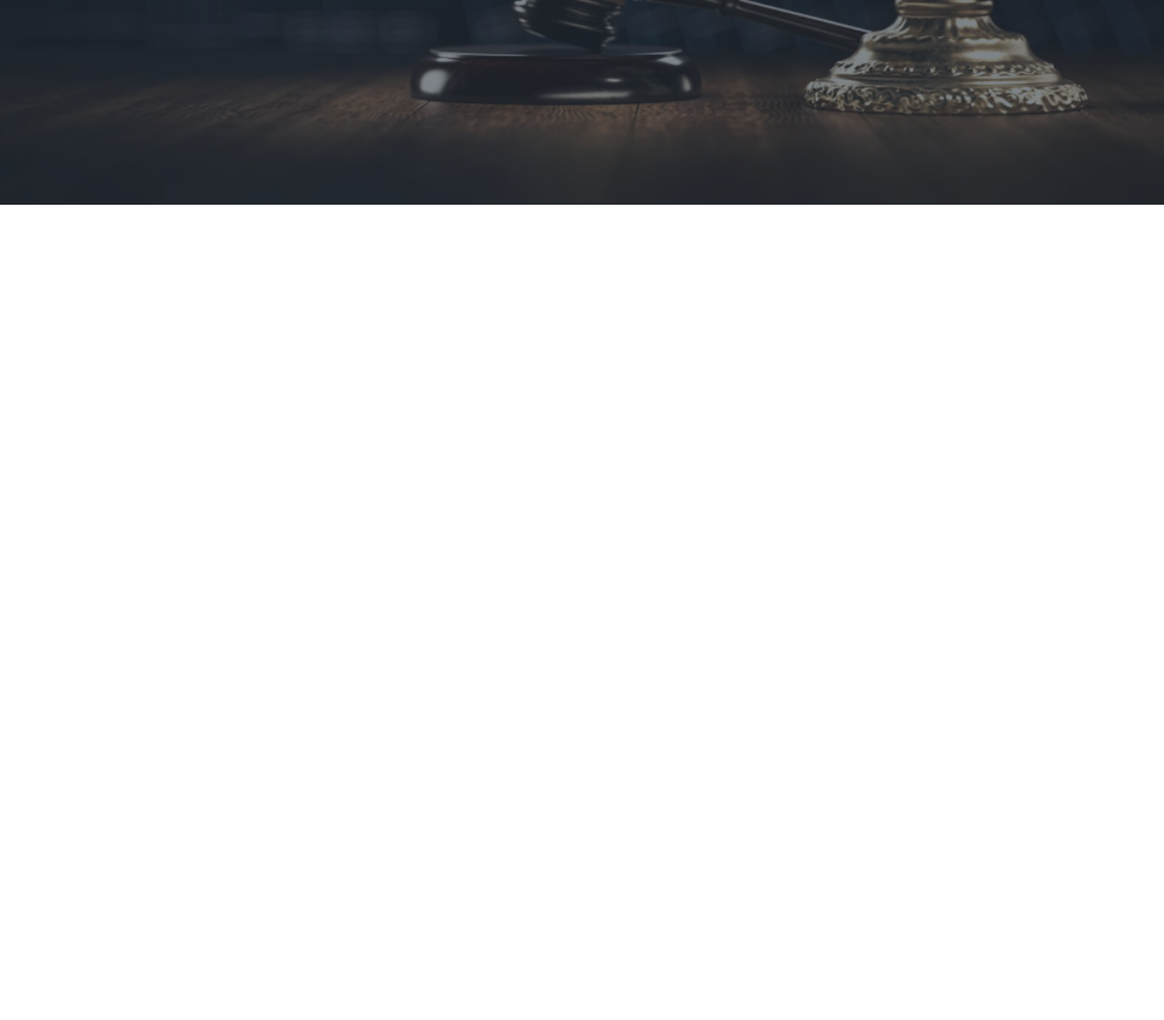
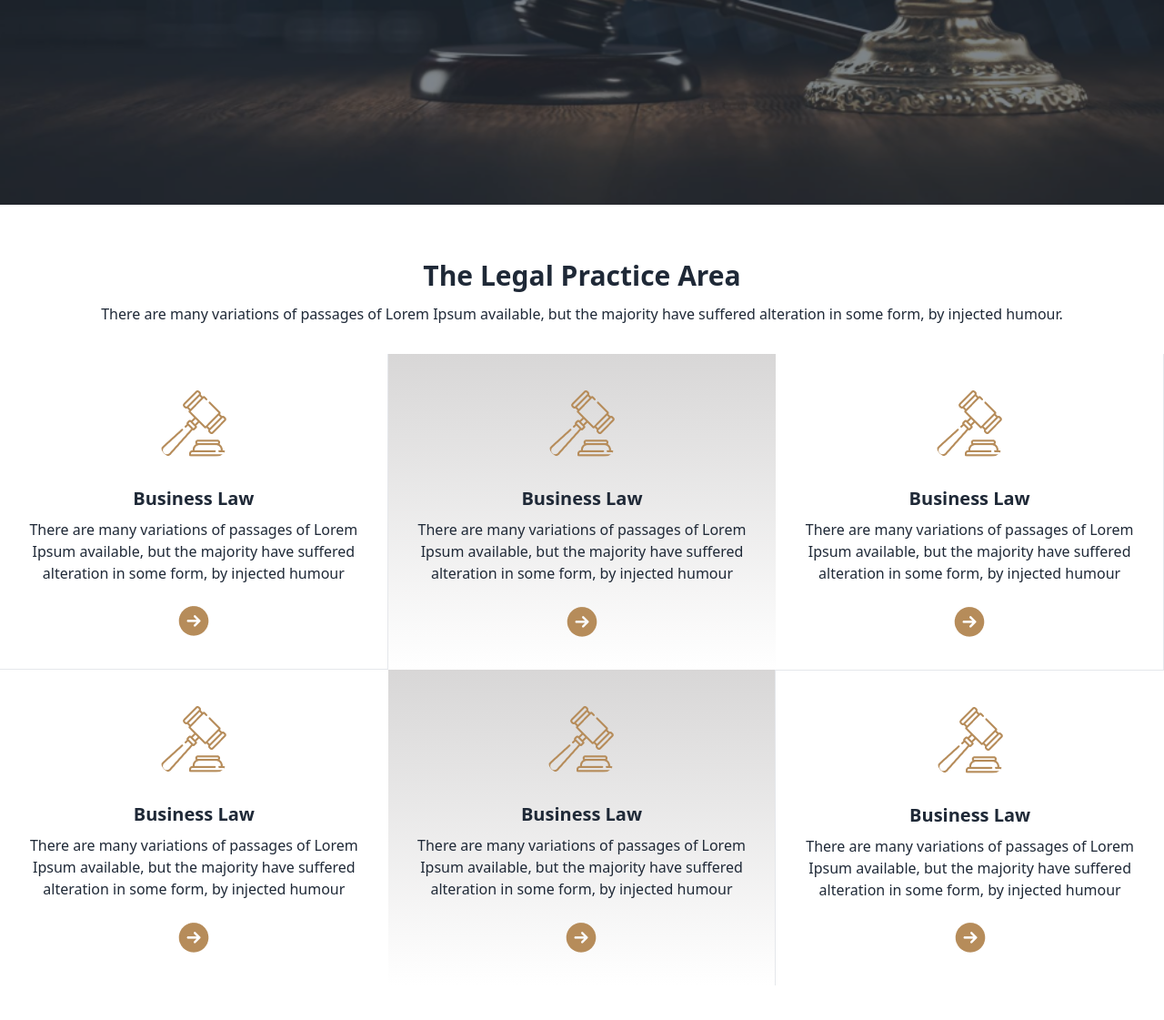
Before and after one commit to mr-tnmy-srkr/legal-solution-with-daisyui, a plain HTML site: page index.html in a window 1280 px wide. Shown: the part 575-1696 px from the top of the page at 91% size. Before the commit the page ends 800 px from the top, so only its background shows below. Drawn offline with nearby package versions, Linux system fonts and the light colour scheme.

Commit message:
legal practice area complete

```diff
--- a/index.html
+++ b/index.html
@@ -4,6 +4,7 @@
 <head>
   <meta charset="UTF-8">
   <meta name="viewport" content="width=device-width, initial-scale=1.0">
+
   <title>Document</title>
   <link href="https://cdn.jsdelivr.net/npm/daisyui@3.3.1/dist/full.css" rel="stylesheet" type="text/css" />
   <script src="https://cdn.tailwindcss.com"></script>
@@ -22,6 +23,7 @@
       }
     }
   </script>
+  <script src="https://kit.fontawesome.com/dce78eb54d.js" crossorigin="anonymous"></script>
 </head>
 
 <body>
@@ -49,11 +51,11 @@
       </div>
       <div class="navbar-center hidden lg:flex">
         <ul class="menu menu-horizontal px-1">
-          <li><a>Home</a></li>
-          <li><a>Services</a></li>
-          <li><a>Cases</a></li>
-          <li><a>Blog</a></li>
-          <li><a>Contact Us</a></li>
+          <li><a>Home <i class="fa-light fa-greater-than"></i></a></li>
+          <li><a>Services <i class="fa-light fa-greater-than"></i></a></li>
+          <li><a>Cases <i class="fa-light fa-greater-than"></i></a></li>
+          <li><a>Blog <i class="fa-light fa-greater-than"></i></a></li>
+          <li><a>Contact Us <i class="fa-light fa-greater-than"></i></a></li>
         </ul>
       </div>
       <div class="navbar-end">
@@ -70,7 +72,8 @@
               Legal Solutions</h1>
             <p class="mb-5">There are many variations of passages of Lorem Ipsum available, but the majority
               have suffered alteration in some form, by injected humour</p>
-            <input class="w-[70%] pl-2 py-3 rounded-lg mb-5 md:mr-3" type="text" name="service" id="" placeholder="Search your service">
+            <input class="w-[70%] pl-2 py-3 rounded-lg mb-5 md:mr-3" type="text" name="service" id=""
+              placeholder="Search your service">
             <button class="btn btn-primary">Get Started</button>
           </div>
         </div>
@@ -79,10 +82,118 @@
   </header>
   <main>
     <!-- the legal practice area -->
+    <section class="max-w-screen-xl mx-auto py-5 my-10">
+      <div class="text-center">
+        <h2 class="text-3xl font-bold pb-3">The Legal Practice Area</h2>
+        <p>There are many variations of passages of Lorem Ipsum available, but the majority have
+          suffered alteration in some form, by injected humour.</p>
+      </div>
+      <!-- card container -->
+      <div class="grid gap-10 md:gap-0 md:grid-cols-2 lg:grid-cols-3 mt-8">
+        <!-- card - 1 -->
+        <div class="card md:rounded-none md:border-r md:border-b shadow-xl md:shadow-none bg-base-100 md:bg-gradient-to-b from-[#9d9a9a66] to-[#ffffff] lg:bg-none">
+          <figure class="px-10 pt-10">
+            <img src="./images/business.png" alt="" class="rounded-xl" />
+          </figure>
+          <div class="card-body items-center text-center">
+            <h2 class="card-title">Business Law</h2>
+            <p>There are many variations of
+              passages of Lorem Ipsum
+              available, but the majority have
+              suffered alteration in some
+              form, by injected humour</p>
+            <div class="card-actions">
+              <img class="mt-3" src="./images/Frame.png" alt="">
+            </div>
+          </div>
+        </div>
+        <!-- card - 2 -->
+        <div class="card md:rounded-none md:border-b-0 shadow-xl md:shadow-none bg-base-100 lg:bg-gradient-to-b from-[#9d9a9a66] to-[#ffffff]">
+          <figure class="px-10 pt-10">
+            <img src="./images/business.png" alt="" class="rounded-xl" />
+          </figure>
+          <div class="card-body items-center text-center">
+            <h2 class="card-title">Business Law</h2>
+            <p>There are many variations of
+              passages of Lorem Ipsum
+              available, but the majority have
+              suffered alteration in some
+              form, by injected humour</p>
+            <div class="card-actions">
+              <img class="mt-3" src="./images/Frame.png" alt="">
+            </div>
+          </div>
+        </div>
+        <!-- card - 3 -->
+        <div class="card md:rounded-none md:border-r shadow-xl md:shadow-none bg-base-100">
+          <figure class="px-10 pt-10">
+            <img src="./images/business.png" alt="" class="rounded-xl" />
+          </figure>
+          <div class="card-body items-center text-center">
+            <h2 class="card-title">Business Law</h2>
+            <p>There are many variations of
+              passages of Lorem Ipsum
+              available, but the majority have
+              suffered alteration in some
+              form, by injected humour</p>
+            <div class="card-actions">
+              <img class="mt-3" src="./images/Frame.png" alt="">
+            </div>
+          </div>
+        </div>
+        <!-- card - 4 -->
+        <div class="card md:rounded-none shadow-xl md:shadow-none bg-base-100 md:bg-gradient-to-b from-[#9d9a9a66] to-[#ffffff] lg:bg-none">
+          <figure class="px-10 pt-10">
+            <img src="./images/business.png" alt="" class="rounded-xl" />
+          </figure>
+          <div class="card-body items-center text-center">
+            <h2 class="card-title">Business Law</h2>
+            <p>There are many variations of
+              passages of Lorem Ipsum
+              available, but the majority have
+              suffered alteration in some
+              form, by injected humour</p>
+            <div class="card-actions">
+              <img class="mt-3" src="./images/Frame.png" alt="">
+            </div>
+          </div>
+        </div>
+        <!-- card - 5 -->
+        <div class="card md:rounded-none md:border-r md:border-t lg:border-t-0 shadow-xl md:shadow-none bg-base-100 md:bg-gradient-to-b from-[#9d9a9a66] to-[#ffffff] lg:bg-gradient-to-b from-[#9d9a9a66] to-[#ffffff]">
+          <figure class="px-10 pt-10">
+            <img src="./images/business.png" alt="" class="rounded-xl" />
+          </figure>
+          <div class="card-body items-center text-center">
+            <h2 class="card-title">Business Law</h2>
+            <p>There are many variations of
+              passages of Lorem Ipsum
+              available, but the majority have
+              suffered alteration in some
+              form, by injected humour</p>
+            <div class="card-actions">
+              <img class="mt-3" src="./images/Frame.png" alt="">
+            </div>
+          </div>
+        </div>
+        <!-- card - 6 -->
+        <div class="card md:rounded-none md:border-t shadow-xl md:shadow-none bg-base-100">
+          <figure class="px-10 pt-10">
+            <img src="./images/business.png" alt="" class="rounded-xl" />
+          </figure>
+          <div class="card-body items-center text-center">
+            <h2 class="card-title">Business Law</h2>
+            <p>There are many variations of
+              passages of Lorem Ipsum
+              available, but the majority have
+              suffered alteration in some
+              form, by injected humour</p>
+            <div class="card-actions">
+              <img class="mt-3" src="./images/Frame.png" alt="">
+            </div>
+          </div>
+        </div>
 
-    <section>
-
-
+      </div>
     </section>
     <section></section>
     <section></section>
```
